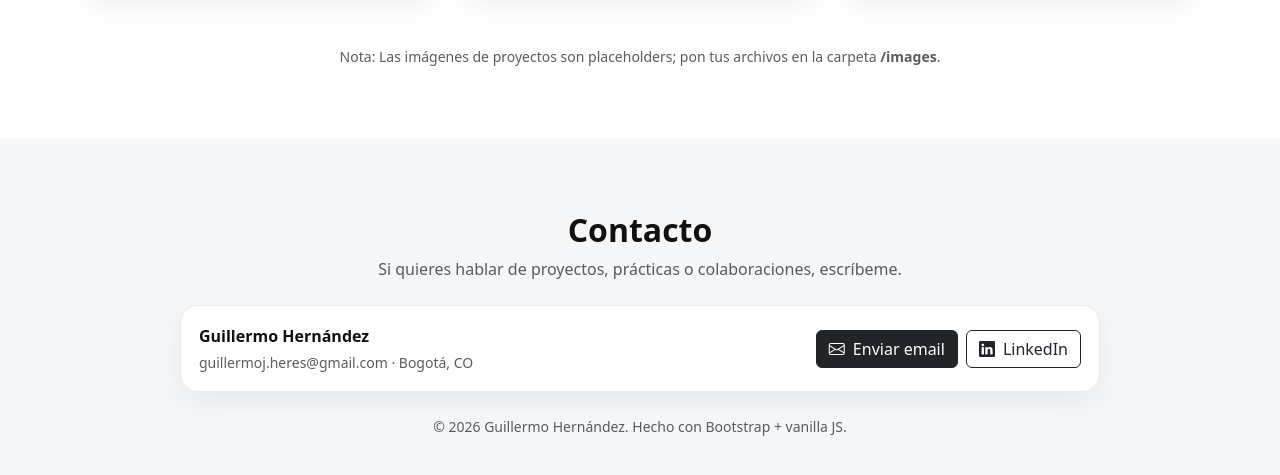
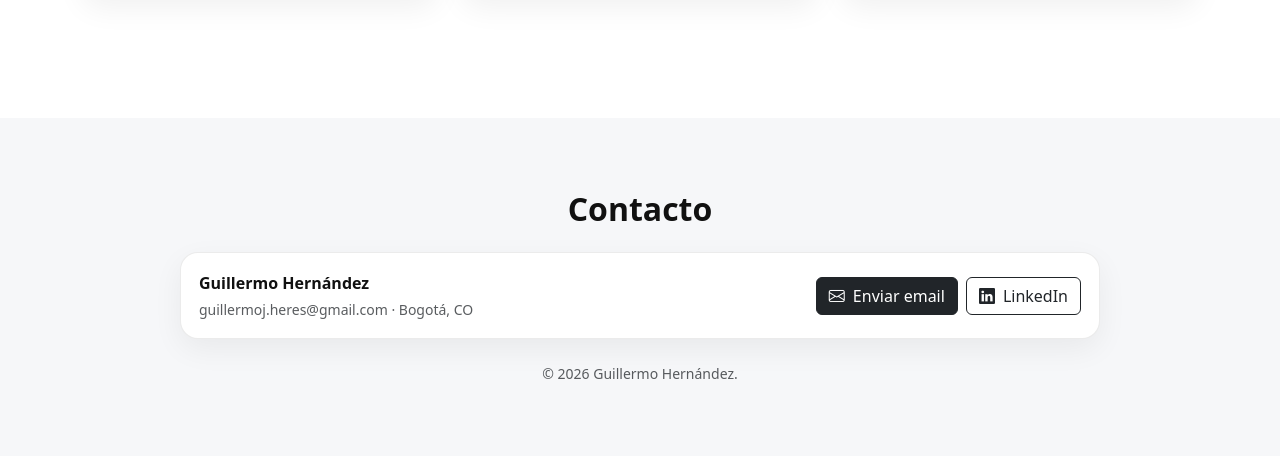
Before and after one commit to guille-her31/guille-her31.github.io, a plain HTML site: page index.html in a window 1280 px wide. Shown: the part 2067-2542 px from the top of the page. Drawn offline with nearby package versions, Linux system fonts and the light colour scheme.

Commit message:
update 3

```diff
--- a/assets/script.js
+++ b/assets/script.js
@@ -1,7 +1,6 @@
-// Año en el footer
 document.getElementById("year").textContent = new Date().getFullYear();
 
-// Reveal on scroll (simple y ligero)
+
 const revealEls = document.querySelectorAll(".reveal");
 
 const observer = new IntersectionObserver(
@@ -18,7 +17,7 @@ const observer = new IntersectionObserver(
 
 revealEls.forEach((el) => observer.observe(el));
 
-// Cerrar navbar en móvil al hacer click
+
 const navLinks = document.querySelectorAll("#navLinks .nav-link");
 const navCollapse = document.getElementById("navLinks");
 
--- a/assets/styles.css
+++ b/assets/styles.css
@@ -150,7 +150,7 @@ body {
   box-shadow: var(--shadow);
 }
 
-/* Reveal animation */
+
 .reveal {
   opacity: 0;
   transform: translateY(10px);
@@ -162,7 +162,7 @@ body {
   transform: translateY(0);
 }
 
-/* Reduce motion preference */
+
 @media (prefers-reduced-motion: reduce) {
   .reveal {
     opacity: 1;
--- a/index.html
+++ b/index.html
@@ -35,7 +35,7 @@
         <ul class="navbar-nav ms-auto align-items-lg-center gap-lg-2">
           <li class="nav-item"><a class="nav-link" href="#home">Inicio</a></li>
           <li class="nav-item"><a class="nav-link" href="#intereses">Intereses</a></li>
-          <li class="nav-item"><a class="nav-link" href="#proyectos">Proyectos</a></li>
+
           <li class="nav-item"><a class="nav-link" href="#contacto">Contacto</a></li>
           <li class="nav-item ms-lg-2">
             <a class="btn btn-outline-dark btn-sm" href="#proyectos">Ver portafolio</a>
@@ -45,7 +45,7 @@
     </div>
   </nav>
 
-  <!-- HERO / PRESENTACIÓN -->
+  <!-- PRESENTACIÓN -->
   <header id="home" class="section-pad">
     <div class="container">
       <div class="row align-items-center g-4">
@@ -73,7 +73,7 @@
 
         <div class="col-12 col-lg-5">
           <div class="photo-card mx-lg-auto">
-            <!-- Reemplaza el src cuando tengas tu foto -->
+
             <img
               src="images/foto-perfil.jpg"
               alt="Foto de perfil (placeholder)"
@@ -256,7 +256,7 @@
 
       <div class="text-center mt-5">
         <p class="text-muted mb-0 small">
-          Nota: Las imágenes de proyectos son placeholders; pon tus archivos en la carpeta <strong>/images</strong>.
+
         </p>
       </div>
     </div>
@@ -267,7 +267,7 @@
     <div class="container">
       <div class="text-center mb-4">
         <h2 class="fw-bold mb-2">Contacto</h2>
-        <p class="text-muted mb-0">Si quieres hablar de proyectos, prácticas o colaboraciones, escríbeme.</p>
+        <p class="text-muted mb-0">  </p>
       </div>
 
       <div class="contact-card mx-auto reveal">
@@ -278,7 +278,7 @@
           </div>
 
           <div class="col-12 col-md-auto d-flex flex-wrap gap-2 justify-content-md-end">
-            <a class="btn btn-dark" href="mailto:guillermoj.heres@gmail.com?subject=Contacto%20desde%20tu%20portafolio">
+            <a class="btn btn-dark" href="mailto:guillermoj.heres@gmail.com?subject=Contacto%20desde%20portafolio">
               <i class="bi bi-envelope me-2"></i>Enviar email
             </a>
             <a class="btn btn-outline-dark" href="https://www.linkedin.com/in/guillermo-hern%C3%A1ndez-estupi%C3%B1%C3%A1n-880729357/" target="_blank" rel="noopener">
@@ -289,12 +289,12 @@
       </div>
 
       <footer class="pt-4 text-center">
-        <p class="text-muted small mb-0">© <span id="year"></span> Guillermo Hernández. Hecho con Bootstrap + vanilla JS.</p>
+        <p class="text-muted small mb-0">© <span id="year"></span> Guillermo Hernández.</p>
       </footer>
     </div>
   </section>
 
-  <!-- Bootstrap JS -->
+
   <script src="https://cdn.jsdelivr.net/npm/bootstrap@5.3.3/dist/js/bootstrap.bundle.min.js"></script>
   <script src="assets/script.js"></script>
 </body>
```
Also changed, not shown: images/foto-perfil.jpg (added), images/proyecto-1.jpg (added), images/proyecto-2.jpg (added), images/proyecto-3.jpg (added).
